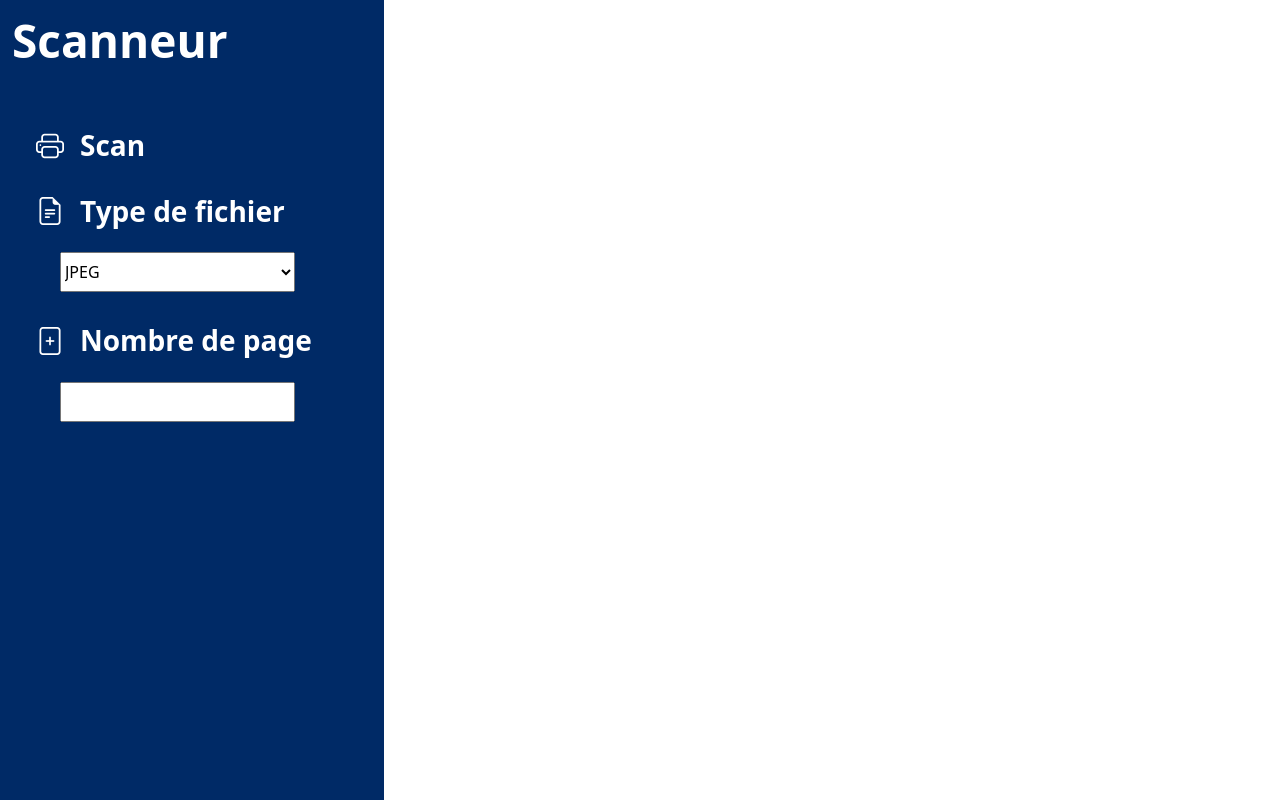
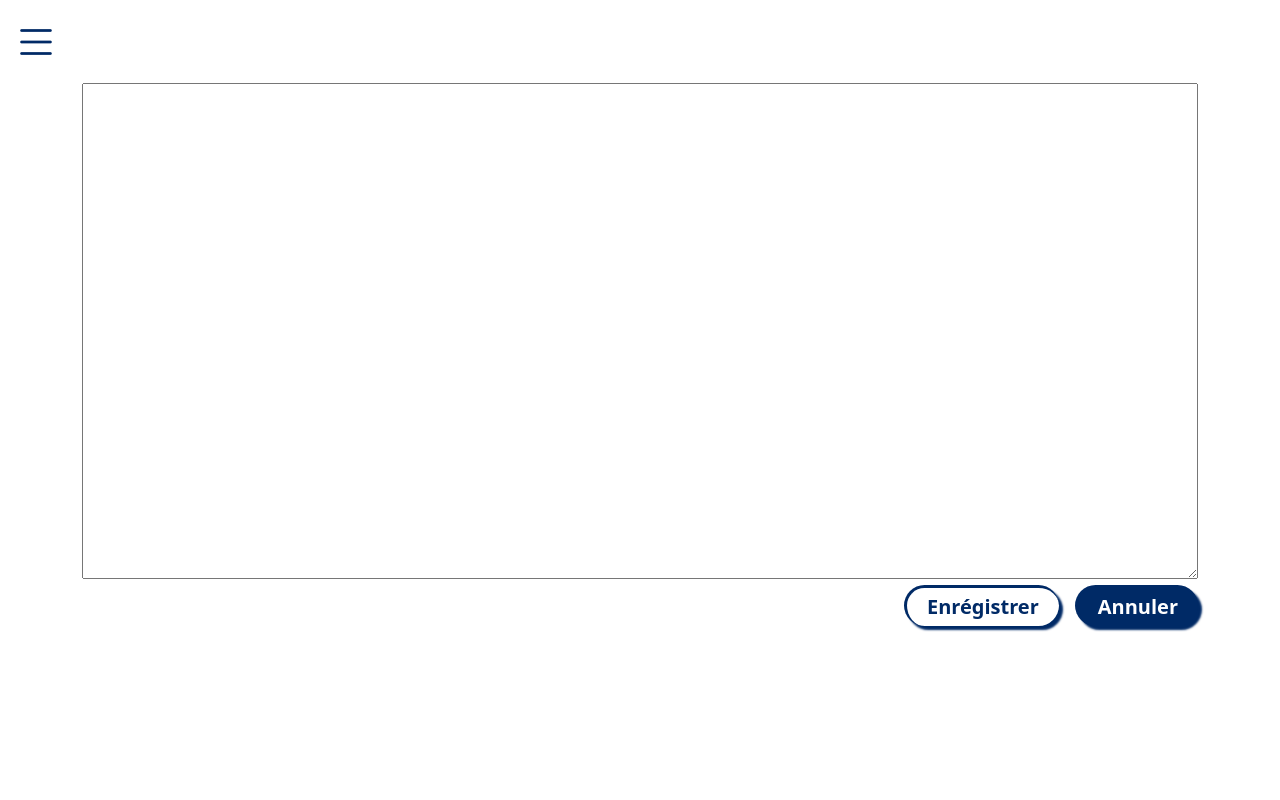
Before and after one commit to Dieynabahamadymarigo/scan_voice, an Angular app: page /scan in a window 1280 px wide. Built offline with nearby package versions, Linux system fonts and the light colour scheme.

Commit message:
edit commit

```diff
--- a/src/app/components/motivation/motivation.component.css
+++ b/src/app/components/motivation/motivation.component.css
@@ -2,14 +2,12 @@
   width: 100%;
   padding: 7px;
 }
-.button-inscrire{
+/* .button-inscrire{
   display: flex;
-  /* width: 90%; */
   padding:10px;
-  /* border: 2px solid black; */
-}
+} */
 .enregistrer{
-  margin:0 auto;
+  /* margin:0 auto; */
   border-top: 3px solid var(--secondary-color);
   border-left: 3px solid var(--secondary-color);
   border-right: none;
--- a/src/app/components/motivation/motivation.component.html
+++ b/src/app/components/motivation/motivation.component.html
@@ -1,9 +1,12 @@
 <div class="text-input container mt-3">
   <!-- <input type="text"> -->
   <textarea name="" id="" cols="0" rows="20"></textarea>
-
 </div>
-<div class="button-inscrire container">
+<!-- <div class="button-inscrire container">
   <button class="enregistrer me-3">Télécharger</button>
   <button class="annuler" routerLink="/cv">Annuler</button>
+</div> -->
+<div class="d-grid gap-2 d-md-flex justify-content-md-end container">
+  <button class="btn enregistrer me-md-2" type="button">Télécharger</button>
+  <button class="btn annuler" type="button" routerLink="/cv">Annuler</button>
 </div>
--- a/src/app/components/scan/scan.component.css
+++ b/src/app/components/scan/scan.component.css
@@ -1,15 +1,21 @@
-/* .icon{
-  display: flex;
-  padding: 3px 20px;
+.menu-icon {
+  color: var(--secondary-color);
+  font-size: var(--h2-font-size);
+  cursor: pointer;
+  /* border: 2px solid black; */
+
 }
-.icon i{
-  color: var(--secondary-color);
+.menu-titre i{
+  color: var(--white-color);
   font-size: var(--h3-font-size);
   cursor: pointer;
-
+  /* border: 2px solid black; */
 }
-.icon i:hover{
-  color: var(--primary-color);
+.btn-close{
+  color: var(--white-color);
+}
+/* .menu-titre i{
+  border: none;
 } */
 .toogle{
   background-color: var(--white-color);
@@ -19,10 +25,6 @@
 }
 .menu{
   background-color: var(--secondary-color);
-  width: 30%;
-  position: fixed;
-  padding-bottom: 100%;
-  /* border: 2px solid black; */
 }
 .menu-titre{
   color: var(--white-color);
@@ -40,11 +42,9 @@
   height: 40px;
   /* border: 2px solid black; */
 }
-.button-inscrire{
-  display: flex;
-  justify-content: end;
-  padding: 30px;
-  /* border: 2px solid black; */
+.text-input textarea{
+  width: 100%;
+  padding: 7px;
 }
 .enregistrer{
   /* margin:0 auto; */
@@ -84,14 +84,6 @@
 
  /*tablette*/
  @media screen and (max-width: 991px){
-  .menu{
-    background-color: var(--white-color);
-
-  }
-  .bgnavbar{
-    background-color: var(--secondary-color);
-    padding-bottom: 100%;
-  }
   .menu-titre{
     font-size: var(--h2-font-size-tablette);
   }
@@ -99,8 +91,6 @@
     font-size: var(--p-font-size);
   }
   .option{
-    width: 70%;
     height: 30px;
-    /* border: 2px solid black; */
   }
  }
--- a/src/app/components/scan/scan.component.html
+++ b/src/app/components/scan/scan.component.html
@@ -1,8 +1,4 @@
-<!-- <div class="icon">
-  <i class="bi bi-arrow-left-circle-fill" routerLink="/home"></i>
-</div> -->
-
-<nav class="navbar navbar-expand-lg menu sticky-top">
+<!-- <nav class="navbar navbar-expand-lg menu sticky-top">
   <div class="container-fluid sous-menu">
     <button class="navbar-toggler toogle" type="button" data-bs-toggle="collapse" data-bs-target="#navbarTogglerDemo01" aria-controls="navbarTogglerDemo01" aria-expanded="false" aria-label="Toggle navigation">
       <span class="navbar-toggler-icon"></span>
@@ -12,7 +8,7 @@
       <ul class="navbar-nav me-auto mb-2 mb-lg-0">
 
         <li class="nav-item">
-          <h1 class="navbar-brand menu-titre mb-5">Scanneur</h1>
+          <h1 class="navbar-brand menu-titre mb-5"><i class="bi bi-arrow-left-circle-fill me-3" routerLink="/home"></i>Scanneur</h1>
           <h3 class="nav-link menu-texte mb-3" aria-current="page" href="#"><i class="bi bi-printer mx-3"></i>Scan</h3>
           <h3 class="nav-link menu-texte  mb-3" href="#"><i class="bi bi-file-earmark-text mx-3"></i>Type de fichier</h3>
           <select name="" id="" class="mx-5 option  mb-4">
@@ -26,24 +22,48 @@
           <h3 class="nav-link menu-texte  mb-3" aria-disabled="true"><i class="bi bi-file-plus mx-3"></i>Nombre de page</h3>
           <input type="number" class="mx-5 option">
         </li>
-        <!-- <li class="nav-item">
-        </li>
-        <li class="nav-item">
-        </li> -->
       </ul>
-      <!-- <form class="d-flex" role="search">
-        <input class="form-control me-2" type="search" placeholder="Search" aria-label="Search">
-        <button class="btn btn-outline-success" type="submit">Search</button>
-      </form> -->
     </div>
   </div>
-</nav>
+</nav> -->
 
-<!-- <div>
-<h1></h1>
+<button class="btn menu-icon" type="button" data-bs-toggle="offcanvas" data-bs-target="#offcanvasExample" aria-controls="offcanvasExample">
+  <i class="bi bi-list"></i>
+</button>
+
+<div class="offcanvas offcanvas-start menu" tabindex="-1" id="offcanvasExample" aria-labelledby="offcanvasExampleLabel">
+  <div class="offcanvas-header">
+    <h1 class="offcanvas-title menu-titre" id="offcanvasExampleLabel"><i class="bi bi-arrow-left-circle-fill me-3" routerLink="/home"></i>Scanneur</h1>
+    <button type="button" class="btn-close  btn btn-light" data-bs-dismiss="offcanvas" aria-label="Close"></button>
+  </div>
+  <div class="offcanvas-body">
+    <div>
+      <h3 class="nav-link menu-texte mb-3" aria-current="page" href="#"><i class="bi bi-printer mx-3"></i>Scan</h3>
+    </div>
+    <div>
+      <h3 class="nav-link menu-texte  mb-3" href="#"><i class="bi bi-file-earmark-text mx-3"></i>Type de fichier</h3>
+      <select name="" id="" class="mx-5 option  mb-4">
+        <option value="">JPEG</option>
+        <option value="">GIFF</option>
+        <option value="">PNG</option>
+        <option value="">JPG</option>
+        <option value="">PDF</option>
+        <option value="">WORD</option>
+      </select>
+    </div>
+    <div>
+      <h3 class="nav-link menu-texte  mb-3" aria-disabled="true"><i class="bi bi-file-plus mx-3"></i>Nombre de page</h3>
+      <input type="number" class="mx-5 option">
+    </div>
+
+  </div>
 </div>
 
-<div class="button-inscrire">
-  <button class="enregistrer me-5">Enrégistrer</button>
-  <button class="annuler" routerLink="/home">Annuler</button>
-</div> -->
+<div class="text-input container">
+  <textarea name="" id="" cols="0" rows="20"></textarea>
+</div>
+
+<div class="d-grid gap-2 d-md-flex justify-content-md-end container">
+  <button class="btn enregistrer me-md-2" type="button">Enrégistrer</button>
+  <button class="btn annuler" type="button" routerLink="/home">Annuler</button>
+</div>
```
